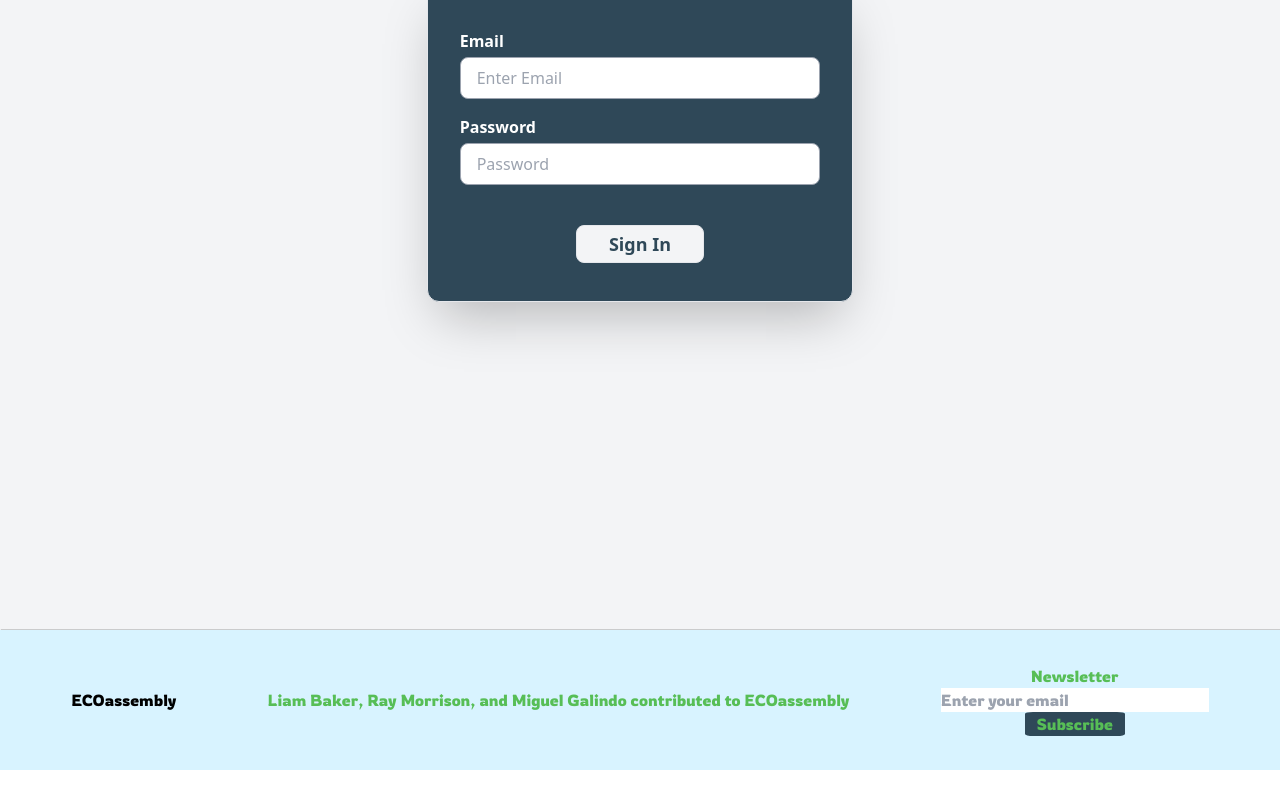
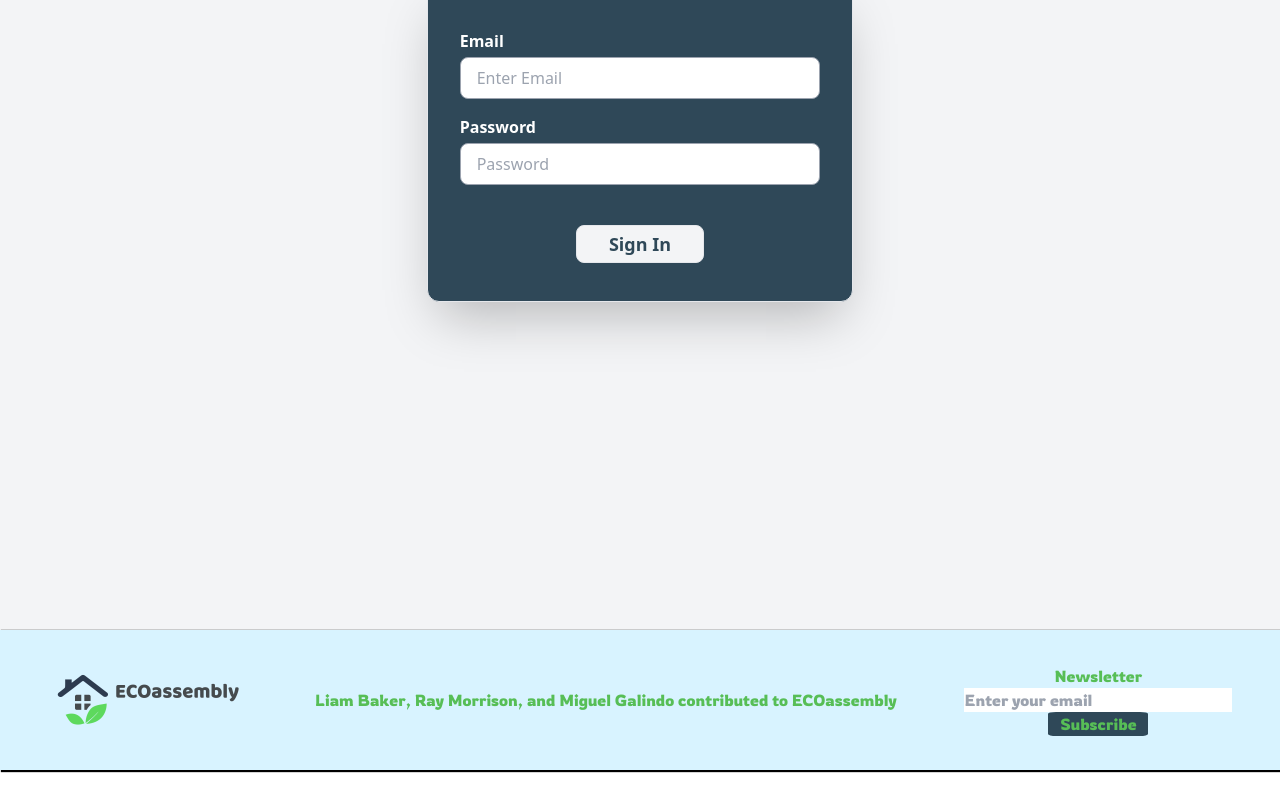
Before and after one commit to LiamB93/eco-assembly, a React (Create React App) app in the folder client/: page /sign-in in a window 1280 px wide. Shown: the part 400-1200 px from the top of the page. Before the commit the page ends 1170 px from the top, so only its background shows below. Built offline with nearby package versions, Linux system fonts and the light colour scheme.

Commit message:
added logo to footer, edited edit page

```diff
--- a/client/src/components/Footer/Footer.jsx
+++ b/client/src/components/Footer/Footer.jsx
@@ -1,12 +1,13 @@
 import { NavLink } from "react-router-dom";
 import "./Footer.css"
+import logo from '../../ecologo.png'
 
 function Footer() {
   return (
 
     <footer className="footer">
 
-      <NavLink className="logo" to="/">ECOassembly</NavLink>
+      <NavLink className="logo" to="/"><img src = {logo} /></NavLink>
 
       <h3 className="meet-team">Liam Baker, Ray Morrison, and Miguel Galindo contributed to ECOassembly</h3>
       <div className="newsletter">
--- a/client/src/screens/ProductDetail/ProductDetail.css
+++ b/client/src/screens/ProductDetail/ProductDetail.css
@@ -54,7 +54,8 @@
     justify-content: space-evenly;
     position: absolute;
     width: 40%;
-    bottom: 0;
+    top: 50%;
+    left: 50%;
 
 
 }
```
